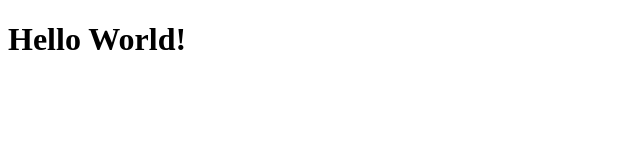
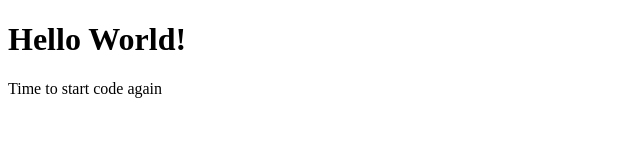
Before and after one commit to larcvikz/electron, a plain HTML site: page index.html in a window 1280 px wide. Shown: the whole page, without its empty margins (0-640 px from the left). Drawn offline with Linux system fonts and the light colour scheme.

Commit message:
test commit

```diff
--- a/index.html
+++ b/index.html
@@ -7,5 +7,6 @@
 </head>
 <body>
     <h1>Hello World!</h1>
+    <p>Time to start code again</p>
 </body>
 </html>
```
